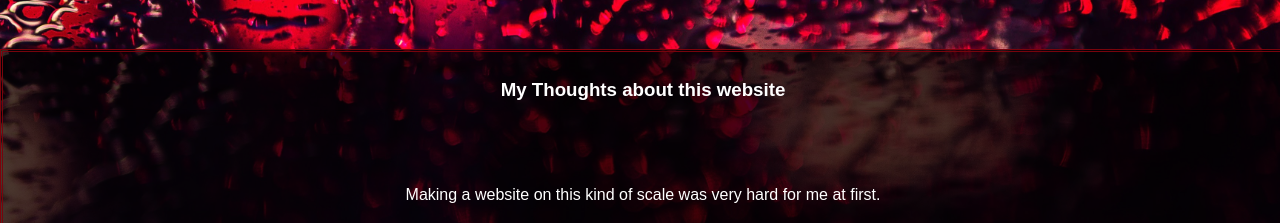
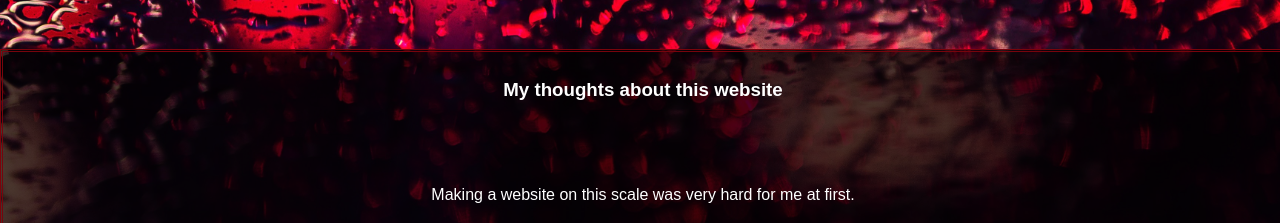
Before and after one commit to xdustsmile/xdustsmile.github.io, a plain HTML site: page aboutSite.html in a window 1280 px wide. Shown: the part 577-800 px from the top of the page. Drawn offline with Linux system fonts and the light colour scheme.

Commit message:
small edits

```diff
--- a/aboutSite.html
+++ b/aboutSite.html
@@ -41,9 +41,9 @@
 					<iframe width="480" height="390" src="http://www.youtube.com/embed/1QkisJHztHI">
 View the <a href="http://www.youtube.com/watch?v=1QkisJHztHI">YouTube Video</a></iframe>
 						<div class="board">
-							<h3>My Thoughts about this website</h3>
+							<h3>My thoughts about this website</h3>
 							<br>
-							<p>Making a website on this kind of scale was very hard for me at first.</p>
+							<p>Making a website on this scale was very hard for me at first.</p>
 							<p>Had to really think about what I wanted for my website.</P>
 							<p>That was by far the hardest part for me to get over.</P>
 						</div>
```
